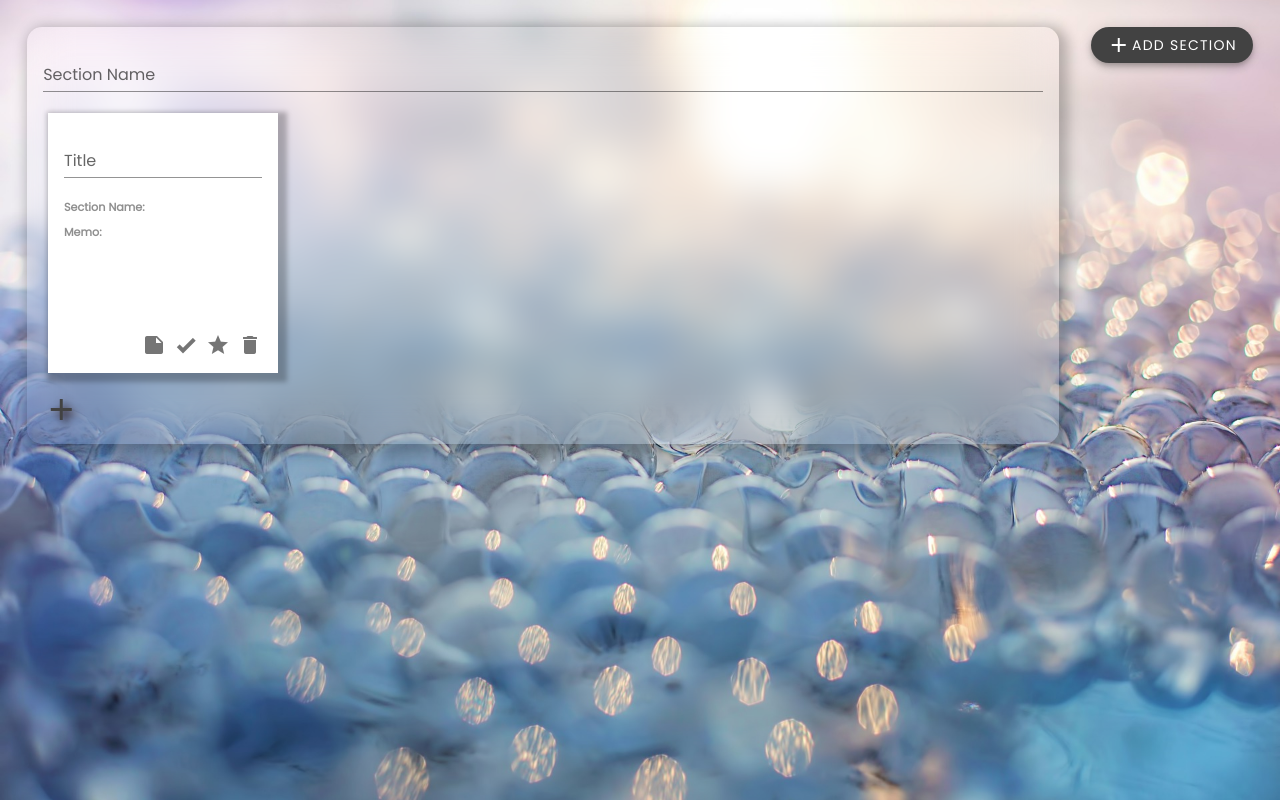
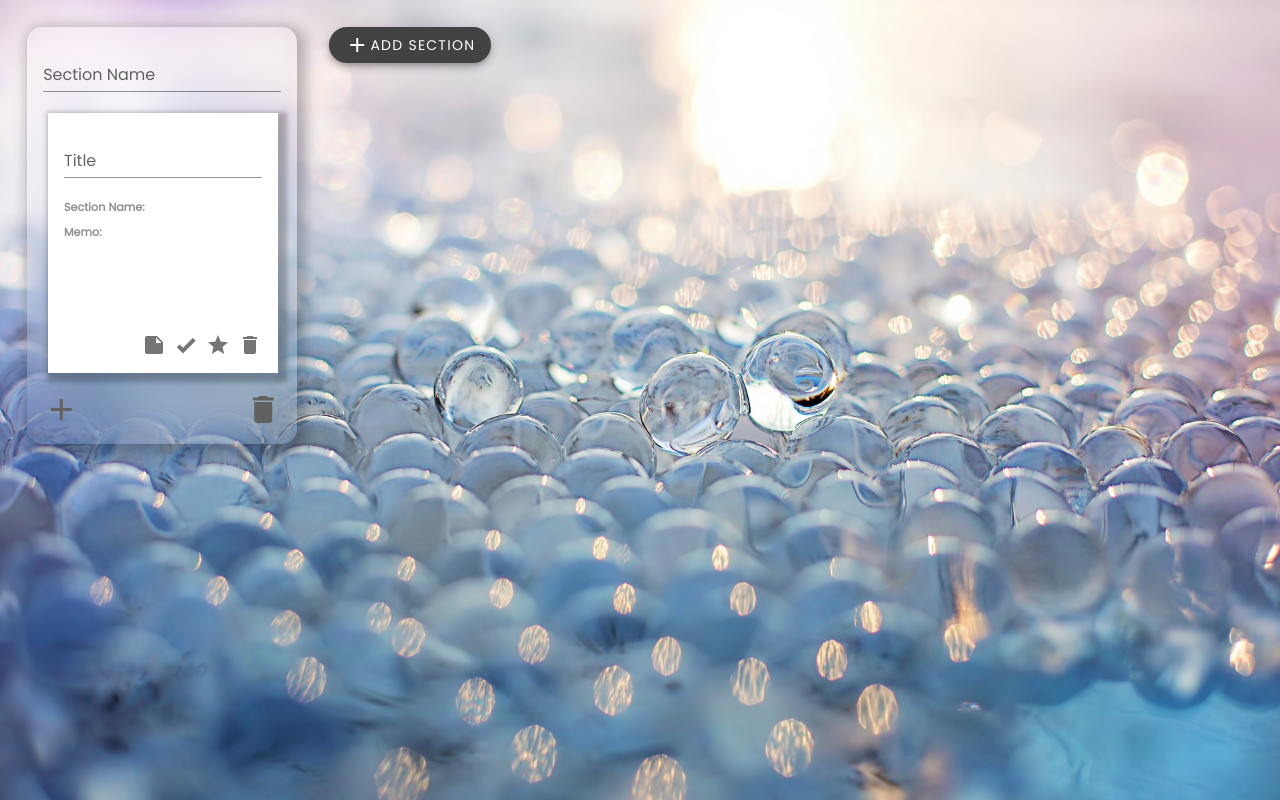
Before and after one commit to Acha0203/Task_Management_App, a Vue app: page / in a window 1280 px wide. Both pictures are taken after a click on the button "ADD SECTION". Built offline with nearby package versions, Linux system fonts and the light colour scheme.

Commit message:
Added deleteSection function.

```diff
--- a/src/App.vue
+++ b/src/App.vue
@@ -5,6 +5,8 @@
         v-for="section in sectionArray"
         :key="section.id"
         :section="section"
+        :sectionList="sectionListHead"
+        @delete-section="deleteSection"
       />
       <add-section-btn @create-new-section="createNewSection" />
     </div>
@@ -30,6 +32,10 @@ export default {
       SectionList.createSection();
       this.sectionArray = SectionList.createSectionArray();
     },
+    deleteSection(sectionId) {
+      SectionList.deleteSection(sectionId);
+      this.sectionArray = SectionList.createSectionArray();
+    },
   },
 };
 </script>
--- a/src/components/TaskCard.vue
+++ b/src/components/TaskCard.vue
@@ -83,7 +83,7 @@ export default {
     },
     deleteTask() {
       this.taskList.deleteTask(this.task.id);
-      this.$emit("updateTaskArray");
+      this.$emit("update-task-array");
     },
   },
 };
--- a/src/components/TaskSection.vue
+++ b/src/components/TaskSection.vue
@@ -7,13 +7,16 @@
       :sectionName="sectionName"
       :task="task"
       :taskList="section.taskList"
-      @updateTaskArray="updateTaskArray"
+      @update-task-array="updateTaskArray"
       @inputTitle="handleInputTitle"
       @inputMemo="handleInputMemo"
     />
     <div class="btn-container">
       <button @click="createNewTask">
-        <v-icon color="grey darken-3" large>mdi-plus</v-icon>
+        <v-icon color="grey darken-2" large>mdi-plus</v-icon>
+      </button>
+      <button @click="handleDeleteBtn">
+        <v-icon color="grey darken-2" large>mdi-delete</v-icon>
       </button>
     </div>
   </div>
@@ -27,6 +30,7 @@ import { Section } from "../model";
 export default {
   props: {
     section: Section,
+    sectionList: Section,
   },
   components: { SectionName, TaskCard },
   data() {
@@ -61,13 +65,16 @@ export default {
       }
       iterator.memo = args[0];
     },
+    handleDeleteBtn() {
+      this.$emit("delete-section", this.section.id);
+    },
   },
 };
 </script>
 
 <style scoped>
 .container {
-  width: 90vw;
+  width: 270px;
   text-align: center;
   padding: 1rem;
   margin: 1rem;
@@ -78,8 +85,7 @@ export default {
 
 .btn-container {
   display: flex;
-  align-items: flex-start;
+  justify-content: space-between;
   padding-top: 0.7rem;
-  filter: drop-shadow(4px 4px 4px #291515);
 }
 </style>
--- a/src/model/index.js
+++ b/src/model/index.js
@@ -7,14 +7,6 @@ export class Task {
     this.doneFlag = doneFlag;
     this.starFlag = starFlag;
   }
-
-  // getSectionName(sectionList) {
-  //   for (let i = 0; i < sectionList.length; i++) {
-  //     if (sectionList[i].id === this.id) {
-  //       return sectionList[i].sectionName;
-  //     }
-  //   }
-  // }
 }
 
 export class Section {
@@ -58,6 +50,19 @@ export class SectionList {
     }
 
     return sectionArray;
+  }
+
+  static deleteSection(id) {
+    let iterator = this.head;
+    let preSection = null;
+
+    while (iterator.id !== id) {
+      preSection = iterator;
+      iterator = iterator.next;
+    }
+
+    preSection.next = iterator.next;
+    return this.head;
   }
 }
 
```
